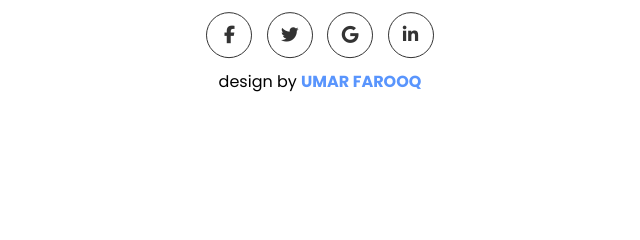
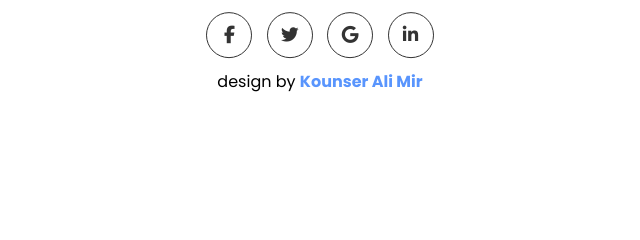
Before and after one commit to kausarhaleem/kausarhaleem.github.io, a plain HTML site: page index.html in a window 1280 px wide. Shown: the part 506-746 px from the top of the page, 640-1280 px from the left. Drawn offline with Linux system fonts and the light colour scheme.

Commit message:
Update index.html

```diff
--- a/index.html
+++ b/index.html
@@ -40,7 +40,7 @@
                 <i class="fab fa-linkedin-in"></i>
               </a>
             </div>
-            <p class="social-text">design by <b><span style="color: #5995fd;">UMAR FAROOQ</span></b></p>
+            <p class="social-text">design by <b><span style="color: #5995fd;">Kounser Ali Mir</span></b></p>
           </form>
           <form action="#" class="sign-up-form">
             <h2 class="title">Sign up</h2>
```
